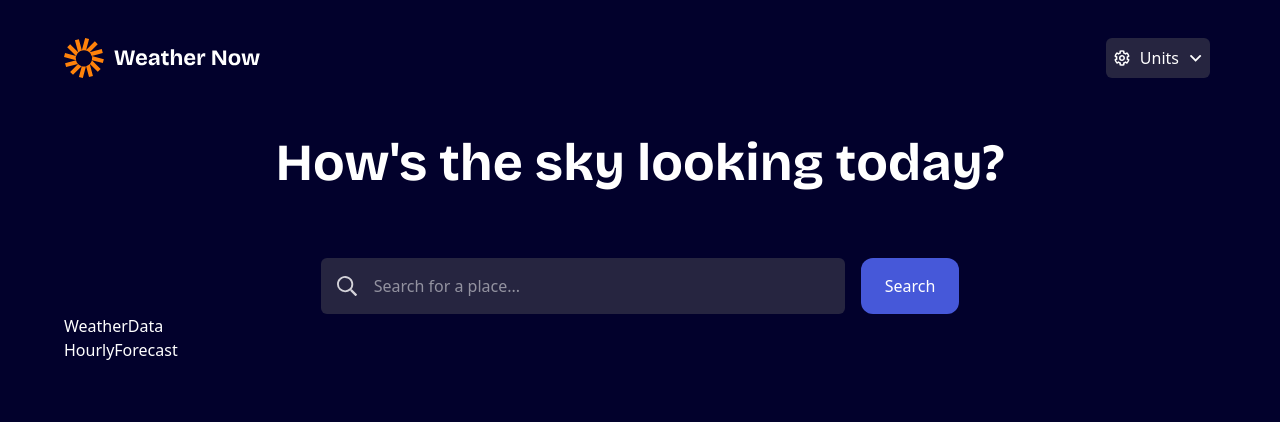
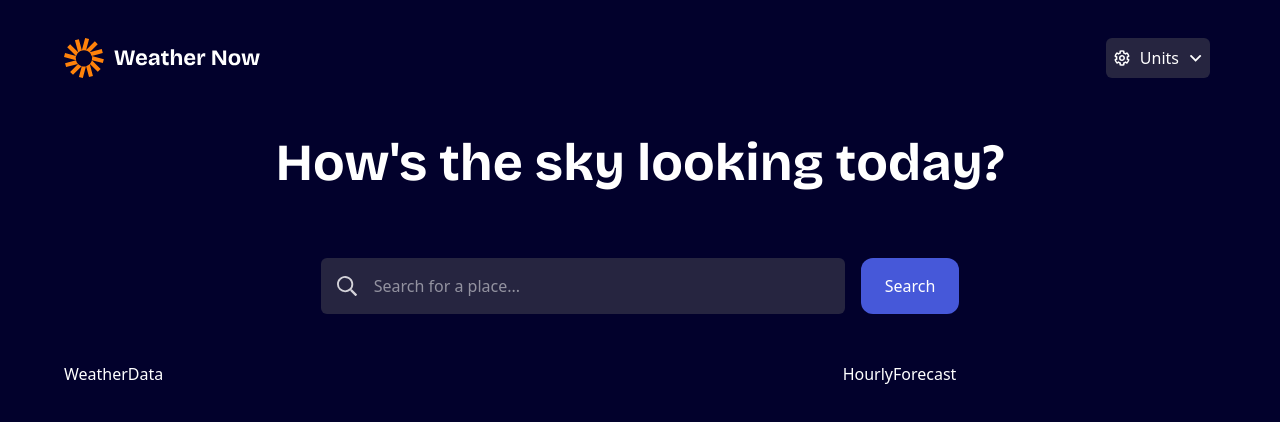
Before and after one commit to Mohammed-Lashein/frontend-mentor-hackathon, a React (Vite) app: page / in a window 1280 px wide. Shown: the top 422 px of the page. Built offline with nearby package versions, Linux system fonts and the light colour scheme.

Commit message:
feat(MainContent): add some styles

```diff
--- a/src/components/MainContent.tsx
+++ b/src/components/MainContent.tsx
@@ -3,7 +3,7 @@ import WeatherData from './WeatherData'
 
 function MainContent() {
 	return (
-		<div>
+		<div className='grid grid-cols-[2fr_1fr] pt-600 gap-8'>
 			<WeatherData />
 			<HourlyForecast />
 		</div>
```
